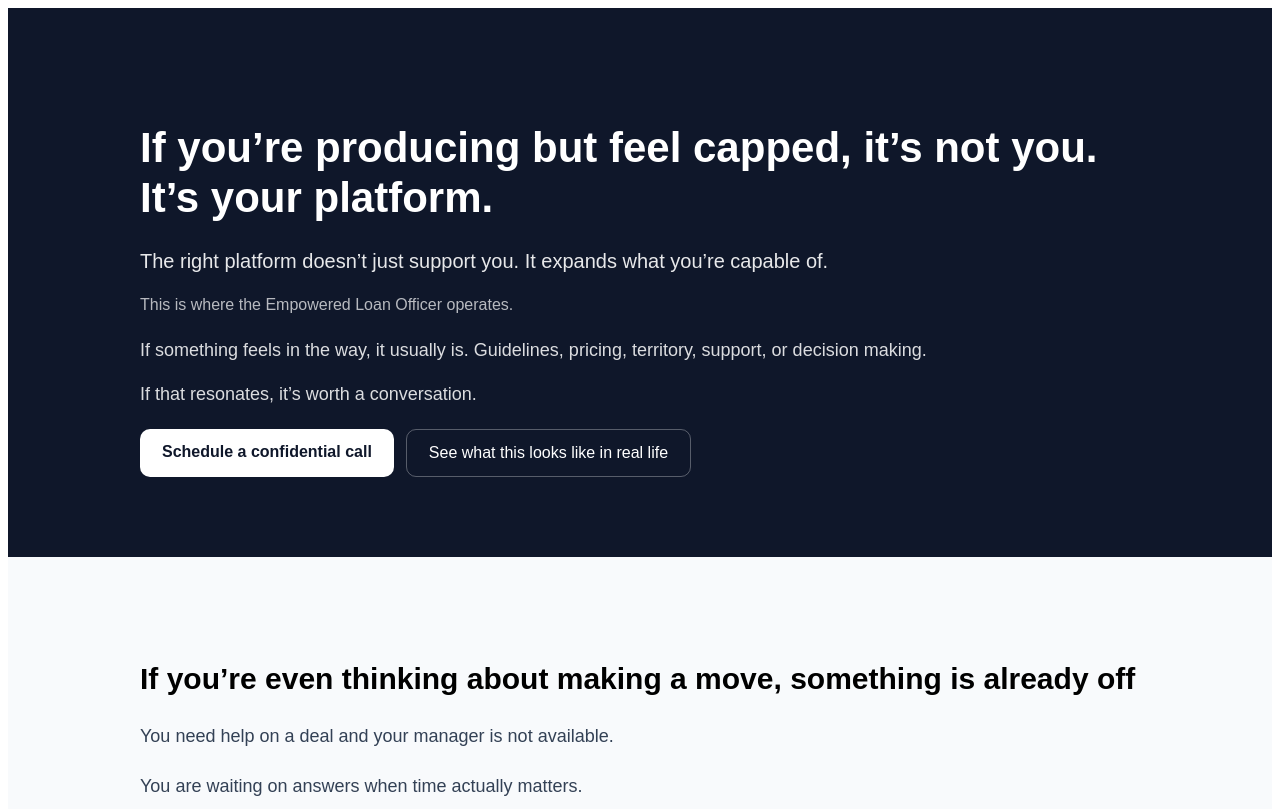
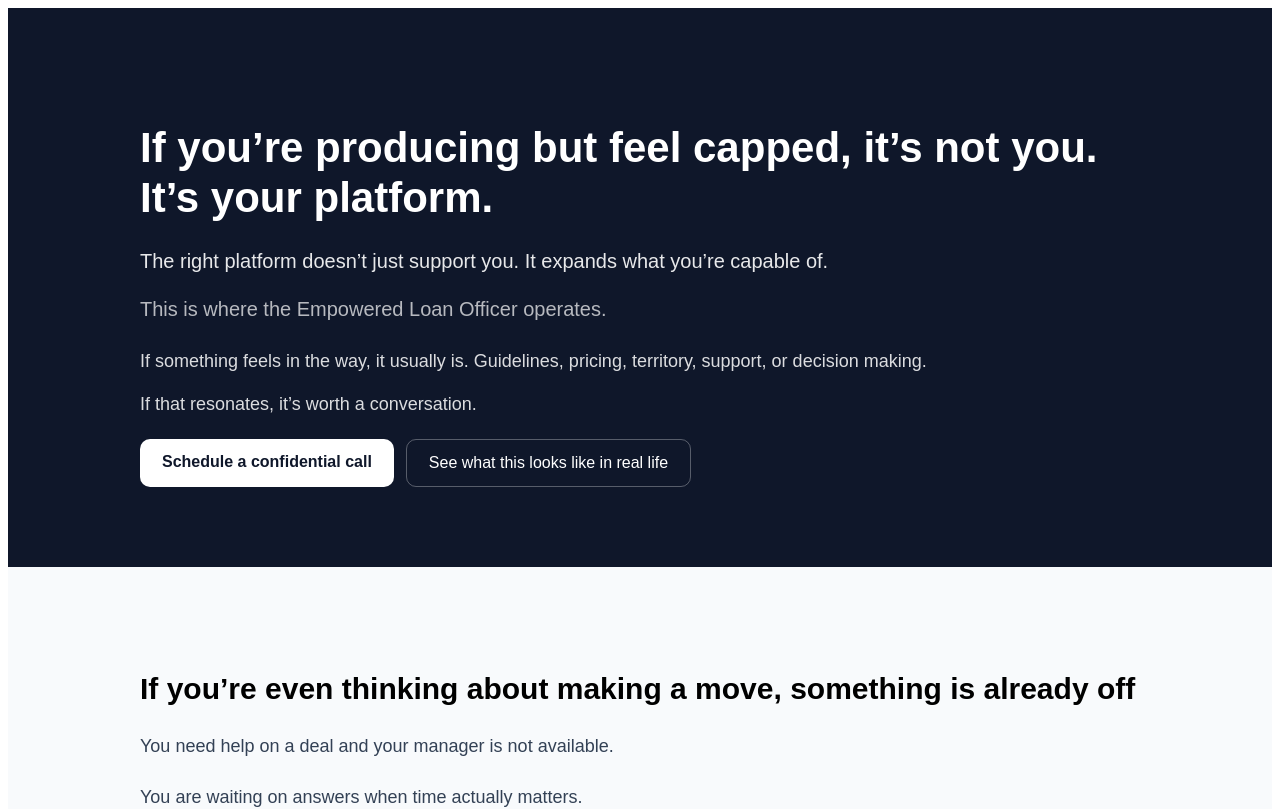
Before and after one commit to cadickie/empoweredlo, a Next.js app: page /producer in a window 1280 px wide. Shown: the top 809 px of the page. Built offline with nearby package versions, Linux system fonts and the light colour scheme.

Commit message:
Update page.jsx

```diff
--- a/app/producer/page.jsx
+++ b/app/producer/page.jsx
@@ -50,8 +50,8 @@ export default function Home() {
           </p>
 <p
   style={{
-    fontSize: "16px",
-    lineHeight: 1.6,
+    fontSize: "20px",
+    lineHeight: 1.7,
     color: "rgba(255,255,255,0.7)",
     marginTop: "14px",
   }}
```
